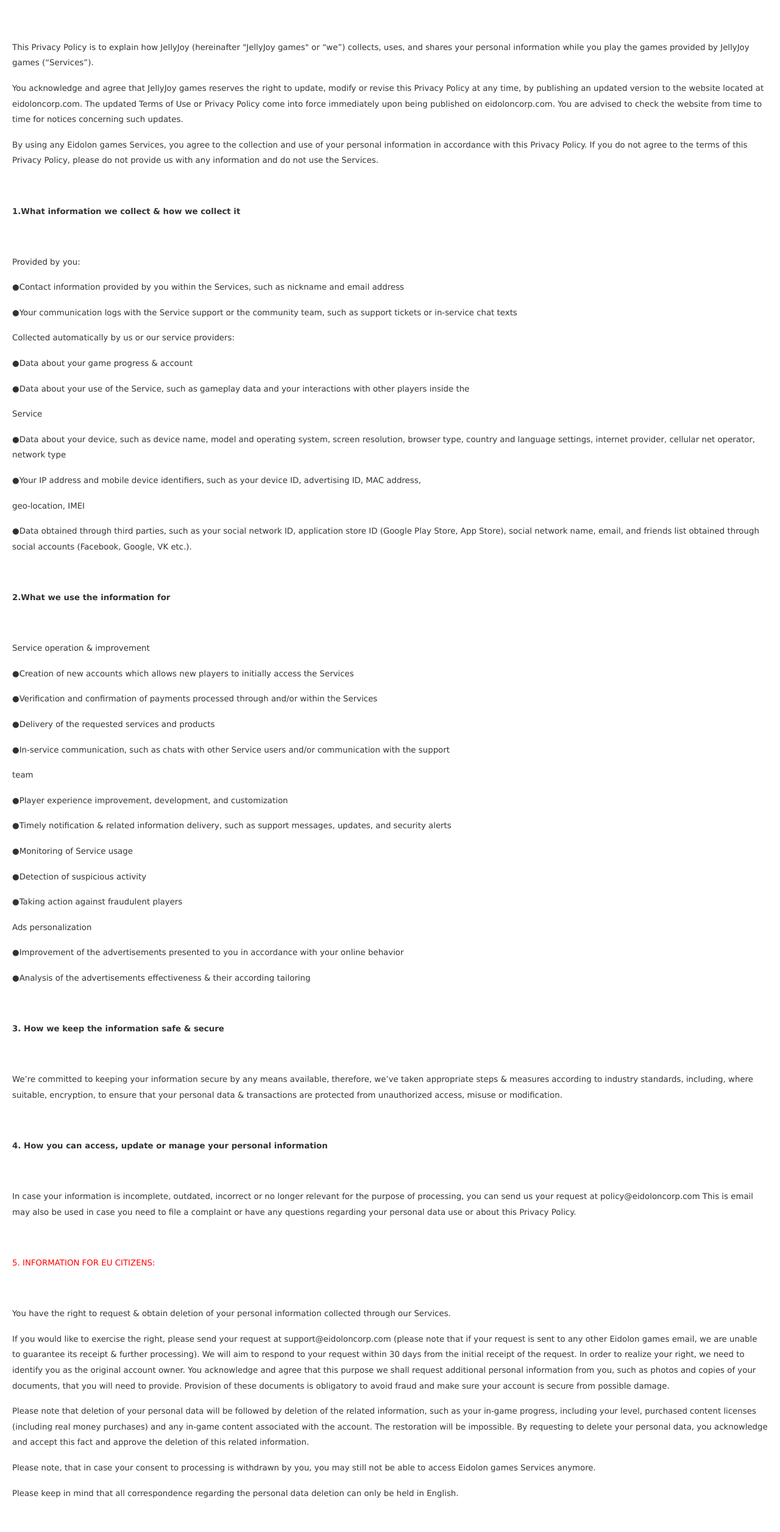
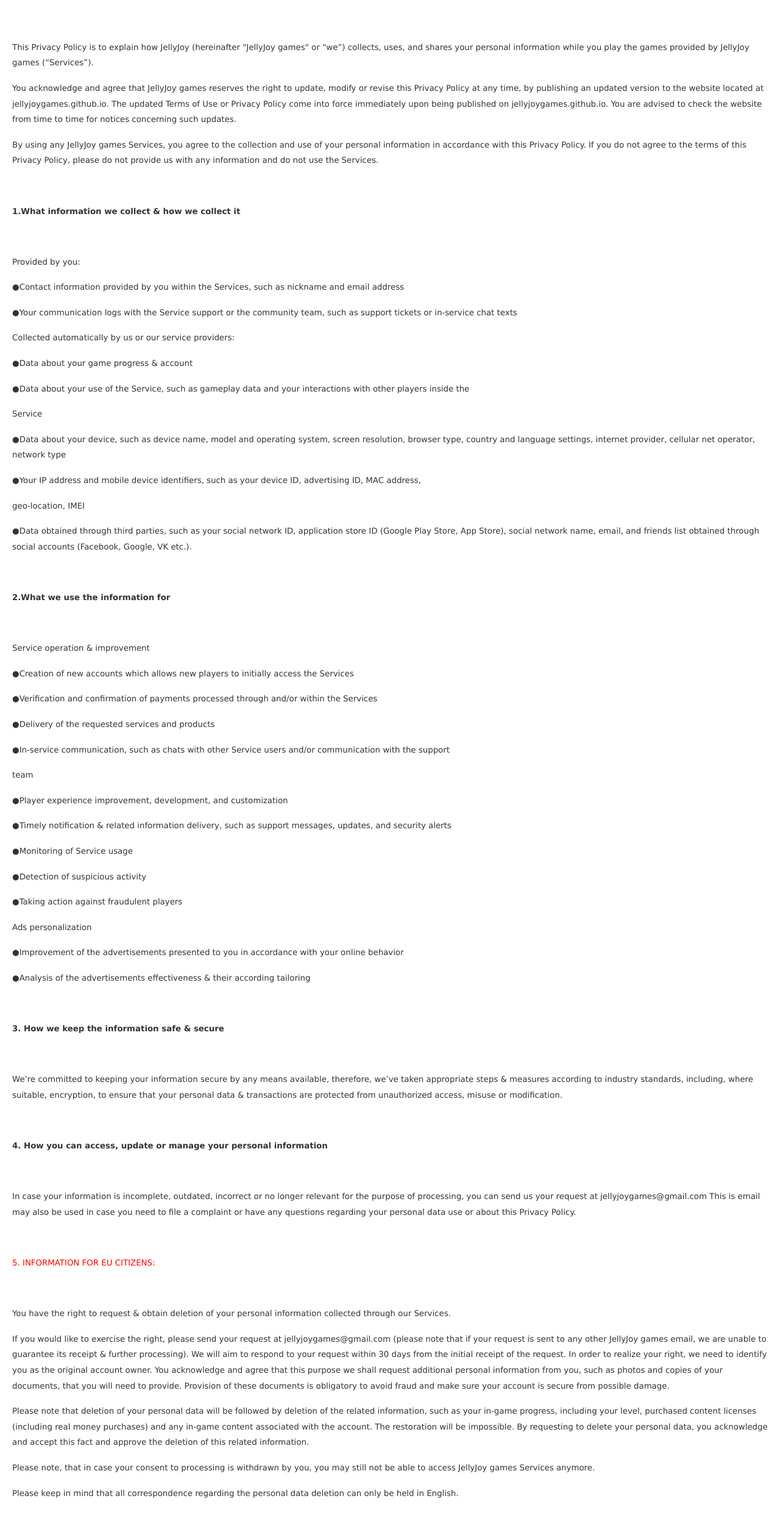
Before and after one commit to jellyjoygames/jellyjoygames.github.io, a plain HTML site: page privacy-policy.html in a window 1280 px wide. Shown: the part 48-2560 px from the top of the page at 61% size. Drawn offline with Linux system fonts and the light colour scheme.

Commit message:
Update privacy-policy.html

```diff
--- a/privacy-policy.html
+++ b/privacy-policy.html
@@ -57,11 +57,11 @@
     <p class=Default><span style='font-size:10.0pt'>You acknowledge and agree that
     JellyJoy games reserves the right to update, modify or revise this Privacy
     Policy at any time, by publishing an updated version to the website located at
-    eidoloncorp.com. The updated Terms of Use or Privacy Policy come into force
-    immediately upon being published on eidoloncorp.com. You are advised to check
+    jellyjoygames.github.io. The updated Terms of Use or Privacy Policy come into force
+    immediately upon being published on jellyjoygames.github.io. You are advised to check
     the website from time to time for notices concerning such updates. </span></p>
 
-    <p class=Default><span style='font-size:10.0pt'>By using any Eidolon games
+    <p class=Default><span style='font-size:10.0pt'>By using any JellyJoy games
     Services, you agree to the collection and use of your personal information in
     accordance with this Privacy Policy. If you do not agree to the terms of this
     Privacy Policy, please do not provide us with any information and do not use
@@ -179,7 +179,7 @@
 
     <p class=Default><span style='font-size:10.0pt'>In case your information is
     incomplete, outdated, incorrect or no longer relevant for the purpose of
-    processing, you can send us your request at policy@eidoloncorp.com This is
+    processing, you can send us your request at jellyjoygames@gmail.com This is
     email may also be used in case you need to file a complaint or have any
     questions regarding your personal data use or about this Privacy Policy. </span></p>
 
@@ -195,8 +195,8 @@
     Services. </span></p>
 
     <p class=Default><span style='font-size:10.0pt'>If you would like to exercise
-    the right, please send your request at support@eidoloncorp.com (please note
-    that if your request is sent to any other Eidolon games email, we are unable to
+    the right, please send your request at jellyjoygames@gmail.com (please note
+    that if your request is sent to any other JellyJoy games email, we are unable to
     guarantee its receipt &amp; further processing). We will aim to respond to your
     request within 30 days from the initial receipt of the request. In order to
     realize your right, we need to identify you as the original account owner. You
@@ -215,7 +215,7 @@
 
     <p class=Default><span style='font-size:10.0pt'>Please note, that in case your
     consent to processing is withdrawn by you, you may still not be able to access
-    Eidolon games Services anymore. </span></p>
+    JellyJoy games Services anymore. </span></p>
 
     <p class=Default><span style='font-size:10.0pt'>Please keep in mind that all
     correspondence regarding the personal data deletion can only be held in
```
